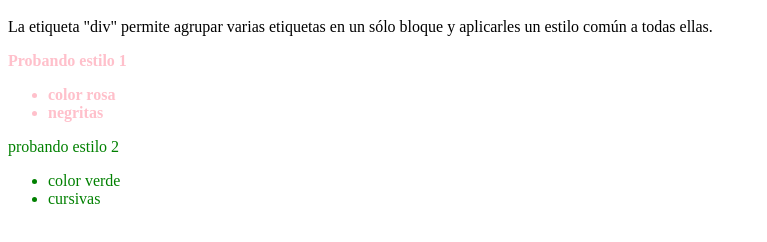
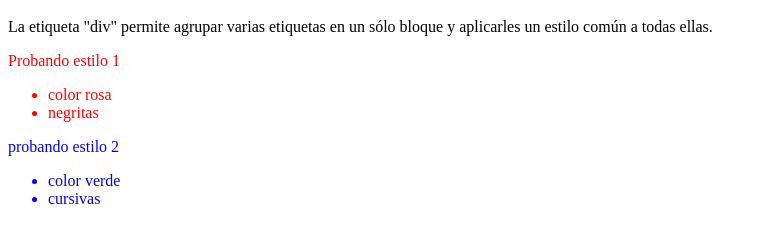
Before and after one commit to Stephany1710/Phany, a plain HTML site: page css-div.html in a window 1280 px wide. Shown: the part 48-290 px from the top of the page, without its empty margins (0-767 px from the left). Drawn offline with Linux system fonts and the light colour scheme.

Commit message:
Update css-div.css

```diff
--- a/css-div.css
+++ b/css-div.css
@@ -1,5 +1,4 @@
 /* Dos clases de colores y estilo */
-.estilo1 {color: pink;
-  font-weight: bold;}
-.estilo2 {color: green;
-  font-weight: italic }
+.estilo1 {color: red;, font-weight: bold;}
+
+.estilo2 {color: blue;, font-weight: italic }
```
